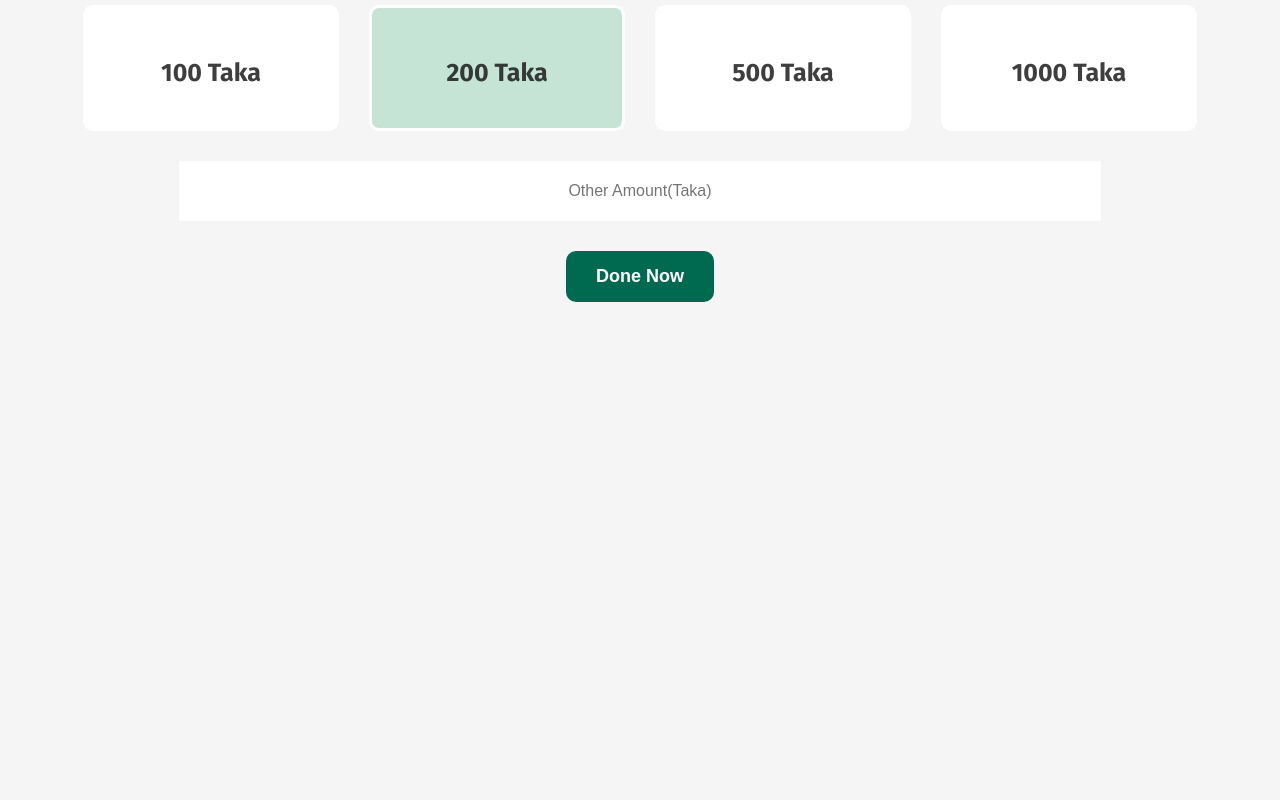
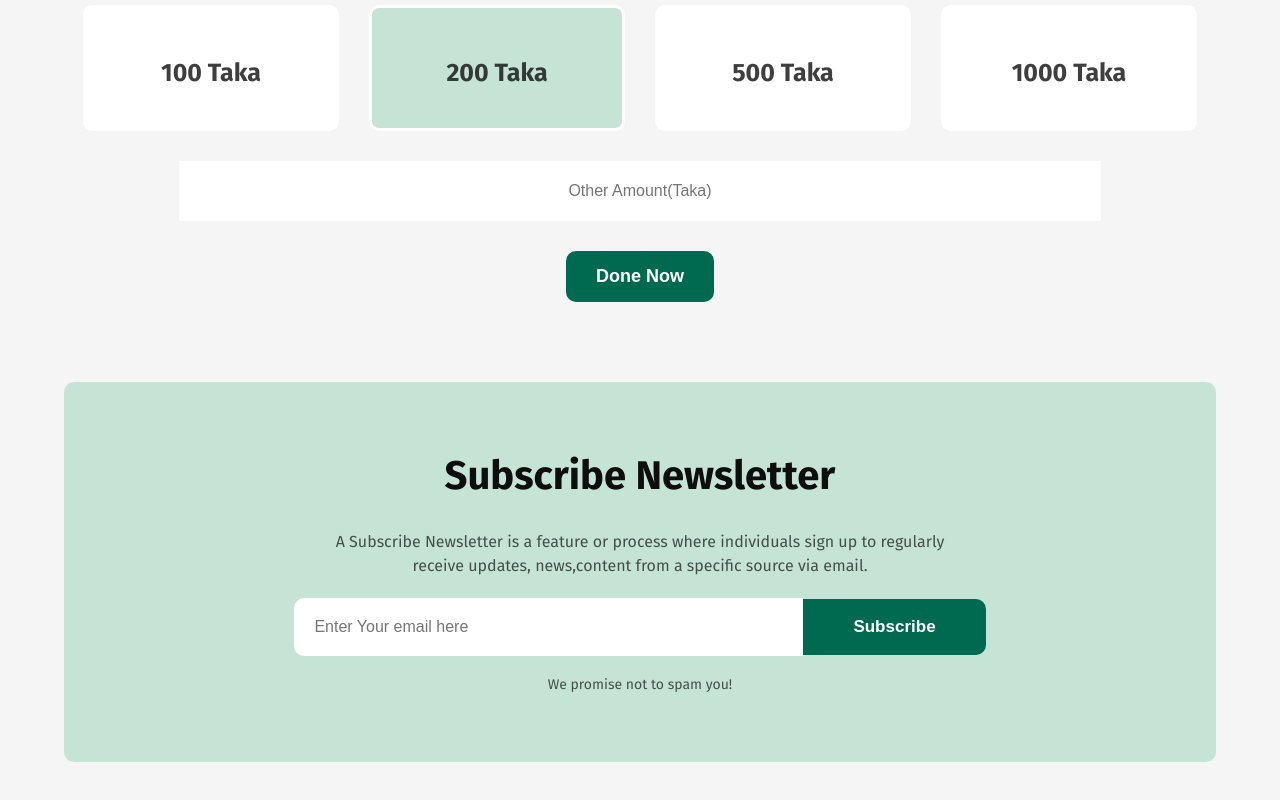
Before and after one commit to MdNurulIslam99/Assignment-One-Bangladesh--2.0, a plain HTML site: page index.html in a window 1280 px wide. Shown: the part 3585-4385 px from the top of the page. Before the commit the page ends 3887 px from the top, so only its background shows below. Drawn offline with Linux system fonts and the light colour scheme.

Commit message:
creat subscribe section

```diff
--- a/index.html
+++ b/index.html
@@ -216,6 +216,20 @@
             </div>
         </section>
         <!-- Donate section end -->
+
+        <!-- Subscribe Newsletter section start -->
+        <section class="subscribe-container">
+            <h1>Subscribe Newsletter</h1>
+            <p>A Subscribe Newsletter is a feature or process where individuals sign up to regularly <br> receive
+                updates,
+                news,content from a specific source via email.</p>
+            <div class="subscribe-box">
+                <input type="text" placeholder="Enter Your email here">
+                <button class="subscribe-btn">Subscribe</button>
+            </div>
+            <h5>We promise not to spam you!</h5>
+        </section>
+        <!-- Subscribe Newsletter section end -->
     </main>
     <footer></footer>
 
--- a/style/style.css
+++ b/style/style.css
@@ -342,3 +342,68 @@ body {
   margin-top: 30px;
 }
 /* Donate section end */
+
+/* Subscribe Newsletter start */
+.subscribe-container {
+  width: 90%;
+  height: 380px;
+  margin: 80px auto;
+  background-color: #c6e4d6;
+  border-radius: 10px;
+  display: flex;
+  justify-content: center;
+  align-items: center;
+  gap: 10px;
+  flex-direction: column;
+}
+.subscribe-container h1 {
+  color: #0e0e0e;
+  font-size: 40px;
+  padding: 10px;
+  font-weight: 700;
+}
+.subscribe-container p {
+  text-align: center;
+  color: rgba(13.81, 13.81, 13.81, 0.7);
+  font-size: 16px;
+  font-weight: 400;
+  line-height: 24px;
+  padding: 10px;
+}
+.subscribe-container h5 {
+  text-align: center;
+  color: rgba(13.81, 13.81, 13.81, 0.7);
+  font-size: 14px;
+  font-weight: 400;
+  padding: 10px;
+}
+.subscribe-box {
+  width: 60%;
+  display: flex;
+  justify-content: center;
+  align-items: center;
+}
+.subscribe-box input {
+  color: rgba(13.81, 13.81, 13.81, 0.3);
+  font-size: 16px;
+  font-weight: 400;
+  border: none;
+  width: 100%;
+  padding: 20px 0;
+  padding-right: 40px;
+  padding-left: 20px;
+  background-color: white;
+  border-radius: 10px 0px 0px 10px;
+}
+.subscribe-box .subscribe-btn {
+  color: white;
+  font-size: 17px;
+  font-weight: 600;
+  border: none;
+  background-color: #006a50;
+  padding: 18px 0;
+  padding-right: 50px;
+  padding-left: 50px;
+  border-radius: 0px 10px 10px 0px;
+}
+/* Subscribe Newsletter  end */
```
